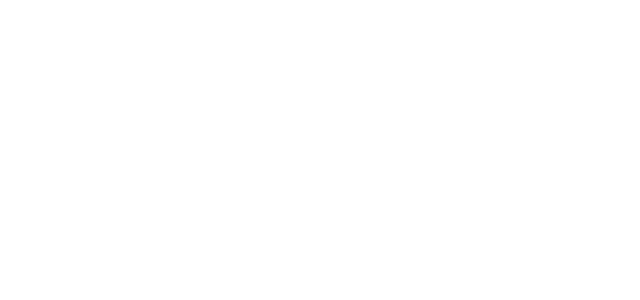
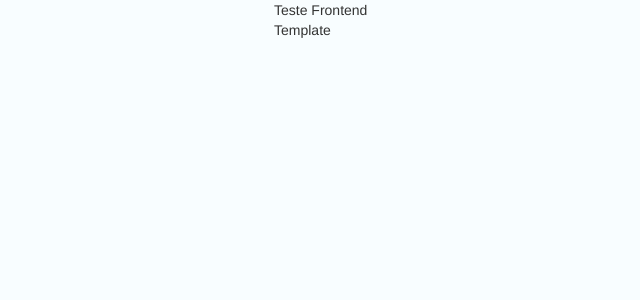
Before and after one commit to seixasluan/frontend-zeta, a React (Vite) app: page / in a window 1280 px wide. Shown: the top 300 px of the page, without its empty margins (311-951 px from the left). Built offline with nearby package versions, Linux system fonts and the light colour scheme.

Commit message:
main structure in progress

```diff
--- a/package.json
+++ b/package.json
@@ -10,11 +10,13 @@
   },
   "dependencies": {
     "react": "^18.2.0",
-    "react-dom": "^18.2.0"
+    "react-dom": "^18.2.0",
+    "styled-components": "^5.3.6"
   },
   "devDependencies": {
     "@types/react": "^18.0.27",
     "@types/react-dom": "^18.0.10",
+    "@types/styled-components": "^5.1.26",
     "@vitejs/plugin-react": "^3.1.0",
     "typescript": "^4.9.3",
     "vite": "^4.1.0"
--- a/src/App.tsx
+++ /dev/null
@@ -1,11 +0,0 @@
-import './styles/App.css'
-
-function App() {
-  return (
-    <div className="App">
-
-    </div>
-  )
-}
-
-export default App;
--- a/src/index.css
+++ /dev/null
@@ -1,5 +0,0 @@
-* {
-  margin: 0;
-  padding: 0;
-  box-sizing: border-box;
-}
--- a/src/main.tsx
+++ b/src/main.tsx
@@ -1,10 +1,11 @@
 import React from 'react'
 import ReactDOM from 'react-dom/client'
-import App from './App'
-import './index.css'
+import Main from './pages/Main'
+import GlobalStyle from './styles/global'
 
 ReactDOM.createRoot(document.getElementById('root') as HTMLElement).render(
   <React.StrictMode>
-    <App />
+    <GlobalStyle/>
+    <Main/>
   </React.StrictMode>,
 )
--- /dev/null
+++ b/src/pages/Main.tsx
@@ -0,0 +1,8 @@
+import { useState } from "react";
+import Frontend from "../templates/Frontend";
+
+function Main() {
+  return <Frontend>Template</Frontend>
+}
+
+export default Main;
--- a/src/styles/App.css
+++ /dev/null
@@ -1,5 +0,0 @@
-* {
-  margin: 0;
-  padding: 0;
-  box-sizing: border-box;
-}
--- /dev/null
+++ b/src/styles/global.ts
@@ -0,0 +1,30 @@
+import {createGlobalStyle} from 'styled-components';
+
+const globalStyle = createGlobalStyle`
+    * {
+        padding: 0;
+        margin: 0;
+        box-sizing: border-box;
+    }
+
+    html, body, #root {
+        height: 100%;
+    }
+
+    body {
+        background-color: #F8FDFF;
+    }
+
+    button {
+        background-color: none;
+        border: none;
+        outline: none;
+    }
+
+    a {
+        text-decoration: none;
+        outline: none;
+    }
+`
+
+export default globalStyle;
--- /dev/null
+++ b/src/templates/Frontend/index.tsx
@@ -0,0 +1,13 @@
+import * as S from "./styles";
+
+type FrontendProps = {
+    children: React.ReactNode;
+}
+
+const Frontend = ({children}: FrontendProps) => {
+    return (
+        <S.Container>Teste Frontend {children}</S.Container>
+    );
+}
+
+export default Frontend;
--- /dev/null
+++ b/src/templates/Frontend/styles.ts
@@ -0,0 +1,7 @@
+import styled from "styled-components";
+
+export const Container = styled.main`
+    width: 100%;
+    max-width: 110px;
+    margin: auto;
+`
```
Also changed, not shown: 2 other files (tests, documents, lock files or other folders).
